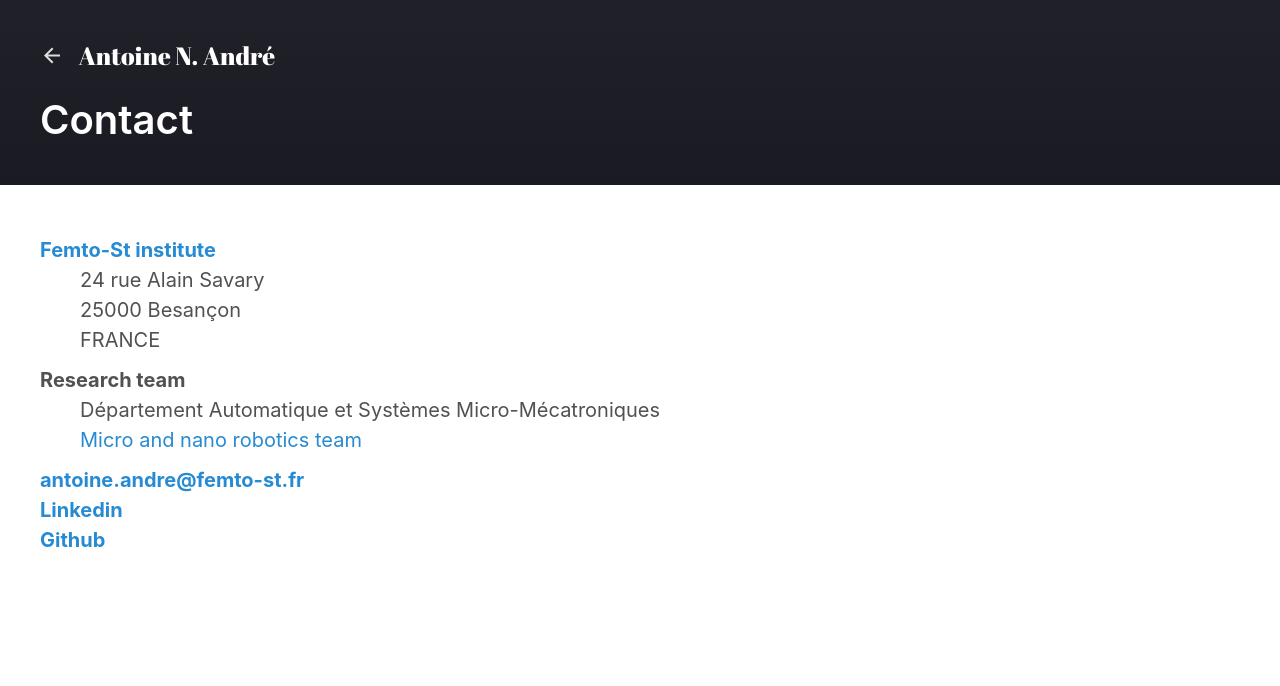
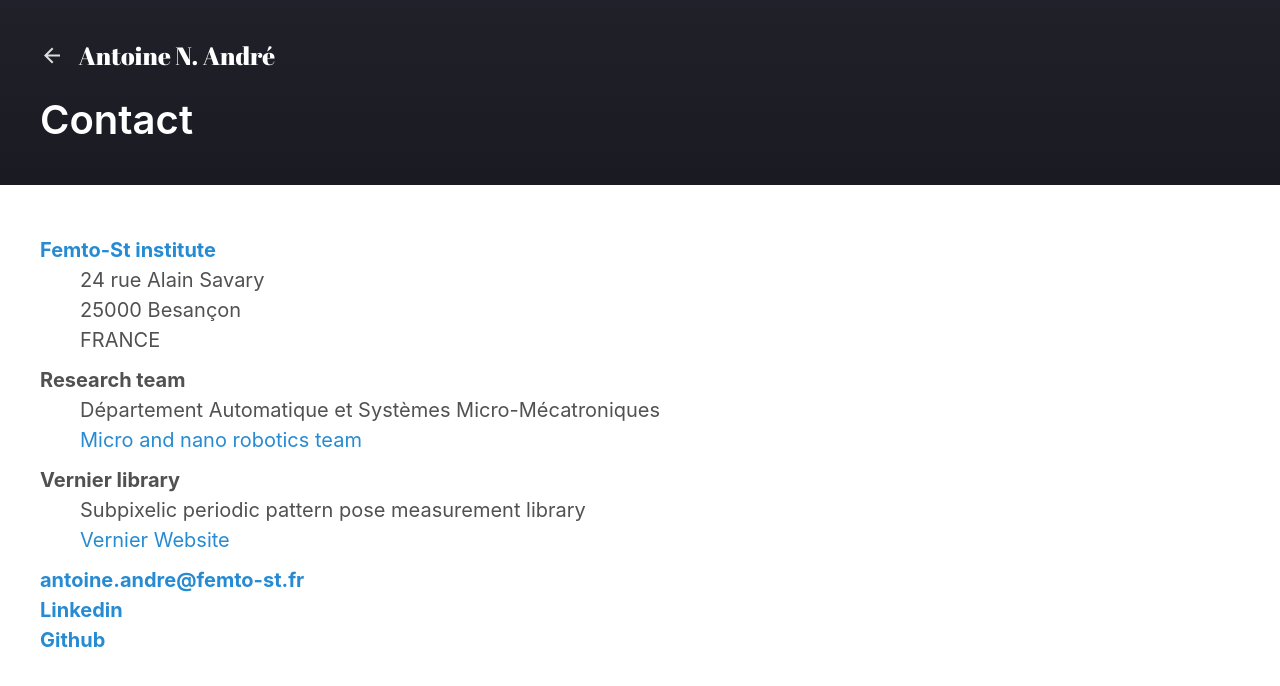
Before and after one commit to AntoineAndre/antoineandre.github.io, a Jekyll site: the page built from _posts/2020-01-23-contact.md, in a window 1280 px wide. Shown: the top 686 px of the page. Built offline with Jekyll 4.4.1, drawn with Linux system fonts in a browser that asks for light colours; nearby versions of some CDN libraries.

Commit message:
added vernier website to front page

```diff
--- a/_posts/2020-01-23-contact.md
+++ b/_posts/2020-01-23-contact.md
@@ -15,6 +15,11 @@ excerpt_separator:  <!--more-->
   <dd>Département Automatique et Systèmes Micro-Mécatroniques <br />
      <A HREF="https://teams.femto-st.fr//micro-and-nano-robotics/"> Micro and nano robotics team</A>   </dd>
 
+  <dt>Vernier library </dt>
+    <dd>Subpixelic periodic pattern pose measurement library<br />
+    <A HREF="https://projects.femto-st.fr/vernier/en/"> Vernier Website</A></dd>
+
+
   <dt><A HREF="mailto:antoine.andre@femto-st.fr"> antoine.andre@femto-st.fr</A></dt>
   <dt> <A HREF="https://www.linkedin.com/in/andreantoine/"> Linkedin</A></dt>
   <dt><A HREF="https://github.com/AntoineAndre"> Github</A></dt>
```
